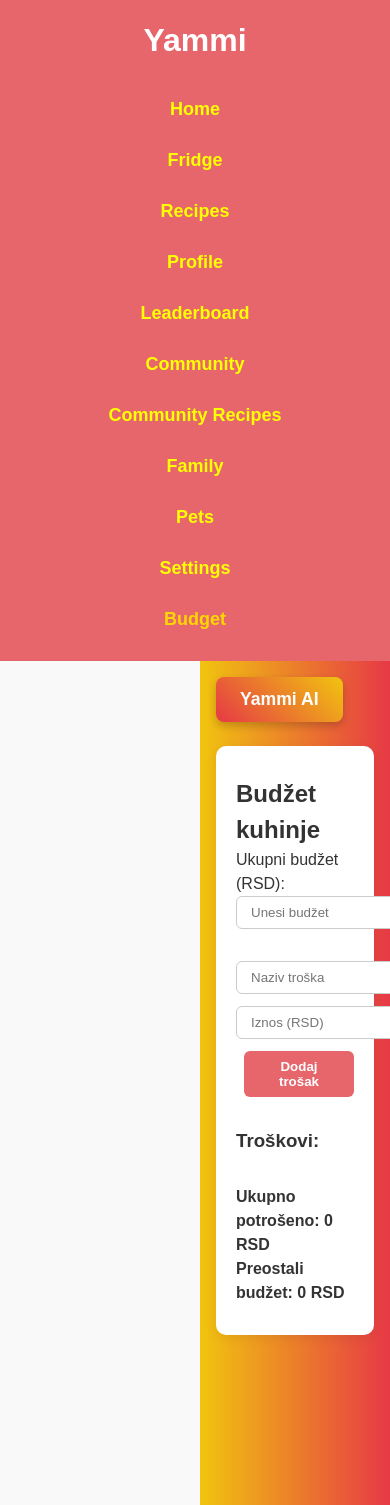
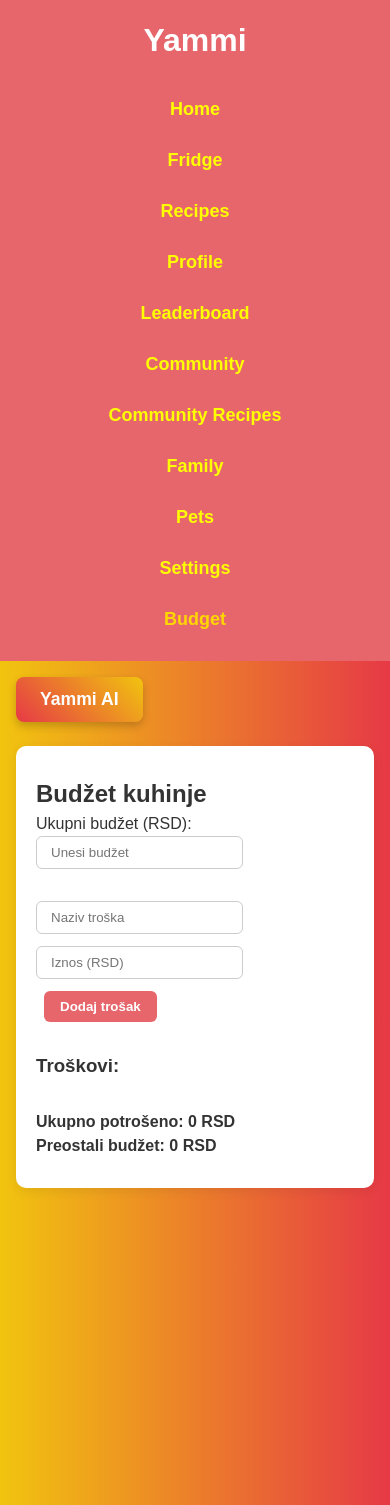
Before and after one commit to dekimajadanijel/yammi-ai-mvp, a React (Create React App) app: page /budget in a window 390 px wide. Built offline with nearby package versions, Linux system fonts and the light colour scheme.

Commit message:
Fix recipe cards and form width on mobile

```diff
--- a/src/index.css
+++ b/src/index.css
@@ -898,3 +898,31 @@ button.yammi-button:hover {
     grid-template-columns: 1fr !important;
   }
 }
+@media (max-width: 800px) {
+  .main-content {
+    margin-left: 0 !important; /* skida fiksni razmak za sidebar */
+    padding: 16px;
+  }
+
+  .sidebar {
+    position: static;
+    width: 100%;
+    height: auto;
+  }
+
+  .recipe-form-card,
+  .add-recipe-form,
+  .modal-content,
+  .settings-page,
+  .budget-page,
+  .recipe-card {
+    width: 100%;
+    max-width: 100%;
+    box-sizing: border-box;
+  }
+
+  .recipe-list-grid {
+    grid-template-columns: 1fr;
+    gap: 16px;
+  }
+}
```
